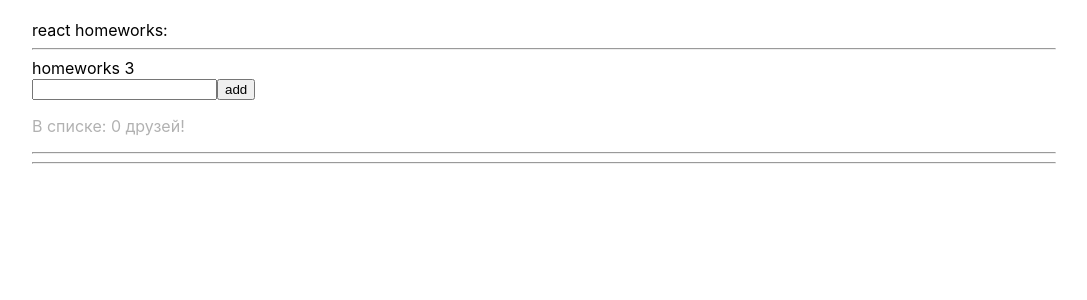
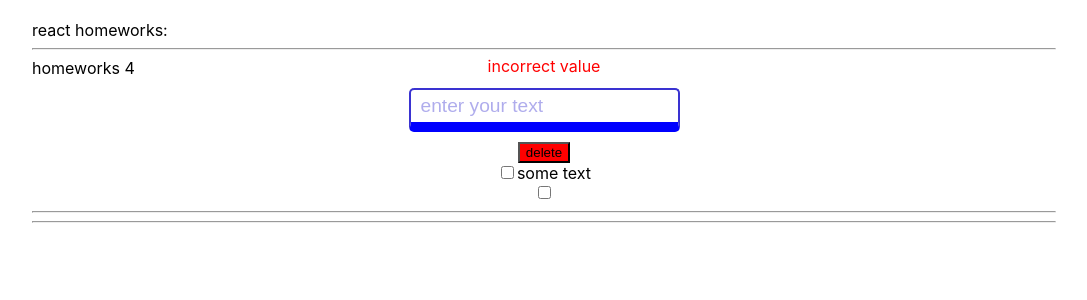
Before and after one commit to BaranovAleksei/ignat, a React (Create React App) app: page / in a window 1280 px wide. Shown: the top 300 px of the page, without its empty margins (96-1183 px from the left). Built offline with nearby package versions, Linux system fonts and the light colour scheme.

Commit message:
HW5 superInput - ok

```diff
--- a/package.json
+++ b/package.json
@@ -3,6 +3,7 @@
   "version": "0.1.0",
   "private": true,
   "dependencies": {
+    "@material-ui/core": "^4.11.0",
     "@testing-library/jest-dom": "^4.2.4",
     "@testing-library/react": "^9.3.2",
     "@testing-library/user-event": "^7.1.2",
--- a/src/p1-main/m1-ui/u1-app/App.tsx
+++ b/src/p1-main/m1-ui/u1-app/App.tsx
@@ -3,6 +3,7 @@ import s from "./App.module.css";
 import HW1 from "../../../p2-homeworks/h1/HW1";
 import HW2 from '../../../p2-homeworks/h2/HW2';
 import HW3 from '../../../p2-homeworks/h3/HW3';
+import HW4 from '../../../p2-homeworks/h4/HW4';
 
 function App() {
     return (
@@ -10,8 +11,8 @@ function App() {
             <div>react homeworks:</div>
             {/*<HW1/>*/}
             {/*<HW2/>*/}
-            <HW3/>
-            {/*<HW4/>*/}
+            {/*<HW3/>*/}
+            <HW4/>
             {/*<HW5/>*/}
        </div>
     );
--- a/src/p2-homeworks/h3/Greeting.tsx
+++ b/src/p2-homeworks/h3/Greeting.tsx
@@ -1,5 +1,6 @@
 import React, {ChangeEvent, KeyboardEvent} from "react";
 import s from "./Greeting.module.css";
+import SuperInputText from "../h4/common/c1-SuperInputText/SuperInputText";
 
 type GreetingPropsType = {
   name: string // need to fix any
@@ -16,11 +17,13 @@ const Greeting: React.FC<GreetingPropsType> = ({name, setNameCallback, addUser,
 
   return (
     <div className={s.overlayGreeting}>
-      <input
-        value={name}
-        onChange={setNameCallback}
-        className={inputClass}
-      />
+      {/*<input*/}
+      {/*  value={name}*/}
+      {/*  onChange={setNameCallback}*/}
+      {/*  className={inputClass}*/}
+      {/*/>*/}
+
+
 
       <button
               onClick={addUser}> add
--- a/src/p2-homeworks/h4/HW4.module.css
+++ b/src/p2-homeworks/h4/HW4.module.css
@@ -1,5 +1,5 @@
 .blue {
-    border-bottom: 5px solid blue;
+    border-bottom: 10px solid blue;
 }
 
 .column {
--- a/src/p2-homeworks/h4/HW4.tsx
+++ b/src/p2-homeworks/h4/HW4.tsx
@@ -1,17 +1,20 @@
 import React, {ChangeEvent, useState} from "react";
 import SuperInputText from "./common/c1-SuperInputText/SuperInputText";
-import s from "./HW4.module.css";
 import SuperButton from "./common/c2-SuperButton/SuperButton";
 import SuperCheckbox from "./common/c3-SuperCheckbox/SuperCheckbox";
 
+import s from "./HW4.module.css";
+
 function HW4() {
+
     const [text, setText] = useState<string>("");
-    const error = text ? "" : "error";
+    const error = text ? "" : "incorrect value";
     const showAlert = () => {
         if (error) {
             alert("введите текст...");
         } else {
             alert(text); // если нет ошибки показать текст
+            setText('');
         }
     }
 
@@ -26,11 +29,11 @@ function HW4() {
             <div className={s.column}>
                 {/*should work (должно работать)*/}
                 <SuperInputText
-                    value={text}
-                    onChangeText={setText}
-                    onEnter={showAlert}
-                    error={error}
-                    // className={s.blue} // проверьте, рабоет ли смешивание классов
+                    value = { text }
+                    onChangeText = { setText }
+                    onEnter = { showAlert }
+                    error = { error }
+                    className={s.blue} // проверьте, рабоет ли смешивание классов
                 />
 
                 {/*should work (должно работать)*/}
--- a/src/p2-homeworks/h4/common/c1-SuperInputText/SuperInputText.module.css
+++ b/src/p2-homeworks/h4/common/c1-SuperInputText/SuperInputText.module.css
@@ -1,12 +1,27 @@
-.superInput {
-
+.overlayInput {
+	position: relative;
 }
 
 .errorInput {
-    border: 3px solid lime;
-    background: red;
+	color: #3a33d1;
+	font-size: 1.2em;
+	border: 2px solid #3a33d1;
+	border-radius: 5px;
+	padding: 5px 10px;
+	margin: 10px 0;
+	outline: #3a33d1;
 }
 
-.error {
-    color: red;
+.errorInput::placeholder {
+	color: #3a33d1;
+	opacity: 0.4;
 }
+
+span.error {
+	display: block;
+	width: 100%;
+	color: red;
+  position: absolute;
+	top: -1.4em;
+	text-align: center;
+}
--- a/src/p2-homeworks/h4/common/c1-SuperInputText/SuperInputText.tsx
+++ b/src/p2-homeworks/h4/common/c1-SuperInputText/SuperInputText.tsx
@@ -11,6 +11,7 @@ type SuperInputTextPropsType = DefaultInputPropsType & { // и + ещё проп
     onEnter?: () => void
     error?: string
     spanClassName?: string
+    inputClassName?: string
 };
 
 const SuperInputText: React.FC<SuperInputTextPropsType> = (
@@ -19,7 +20,7 @@ const SuperInputText: React.FC<SuperInputTextPropsType> = (
         onChange, onChangeText,
         onKeyPress, onEnter,
         error,
-        className, spanClassName,
+        className, spanClassName, inputClassName,
 
         ...restProps// все остальные пропсы попадут в объект restProps
     }
@@ -38,21 +39,24 @@ const SuperInputText: React.FC<SuperInputTextPropsType> = (
         && onEnter(); // то вызвать его
     }
 
-    const finalSpanClassName = `${s.error} ${spanClassName ? spanClassName : ""}`;
-    const finalInputClassName = `${s.errorInput} ${className}`; // need to fix with (?:) and s.superInput
+    const finalSpanClassName = `${s.error} ${ spanClassName ? spanClassName : ''}`;
+
+    const finalInputClassName = `${s.errorInput} ${ className ? className : ''}`; // need to fix with (?:) and s.superInput
 
     return (
-        <>
+        <div className={s.overlayInput}>
             <input
+                placeholder = {'enter your text'}
                 type={"text"}
                 onChange={onChangeCallback}
                 onKeyPress={onKeyPressCallback}
-                className={finalInputClassName}
+                className={ finalInputClassName }
 
                 {...restProps} // отдаём инпуту остальные пропсы если они есть (value например там внутри)
             />
-            {error && <span className={finalSpanClassName}>{error}</span>}
-        </>
+            { error && <span className={finalSpanClassName}> { error } </span> }
+        </div>
+
     );
 }
 
```
Also changed, not shown: 1 other file (tests, documents, lock files or other folders).
